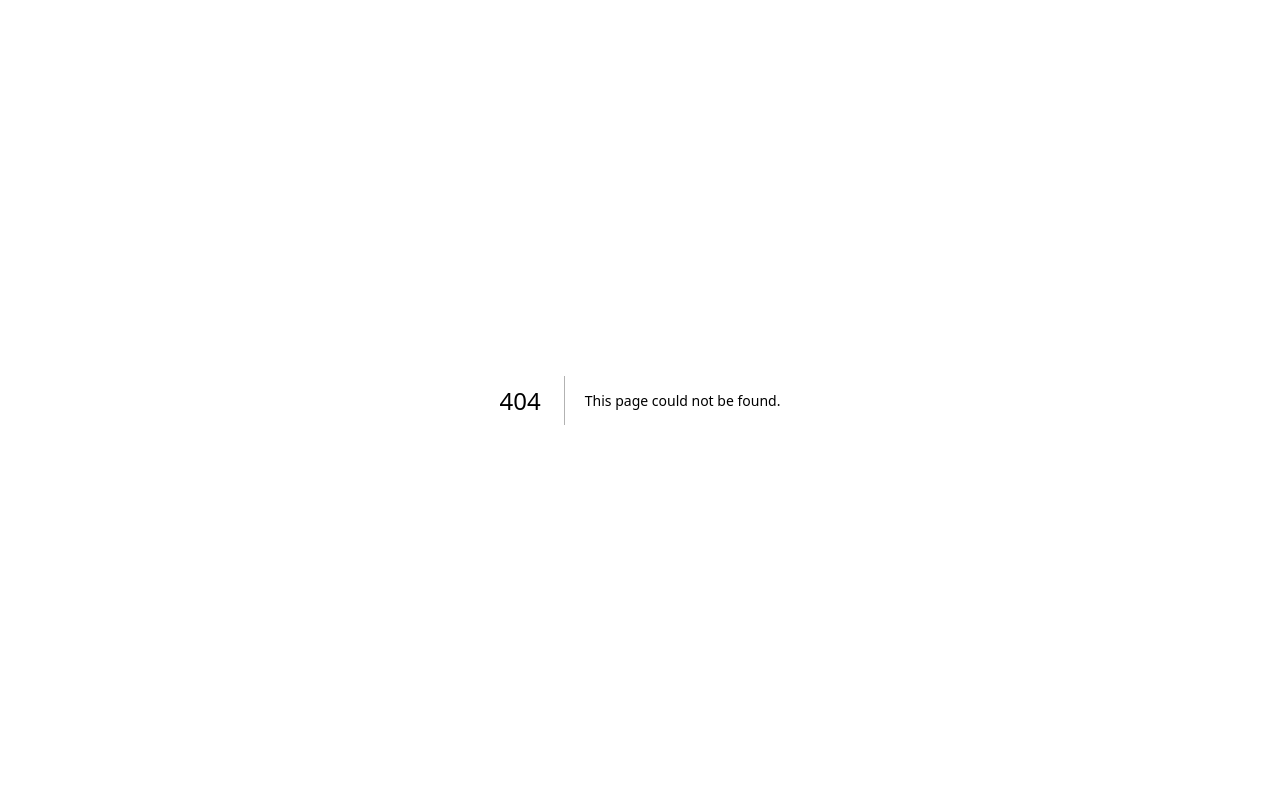
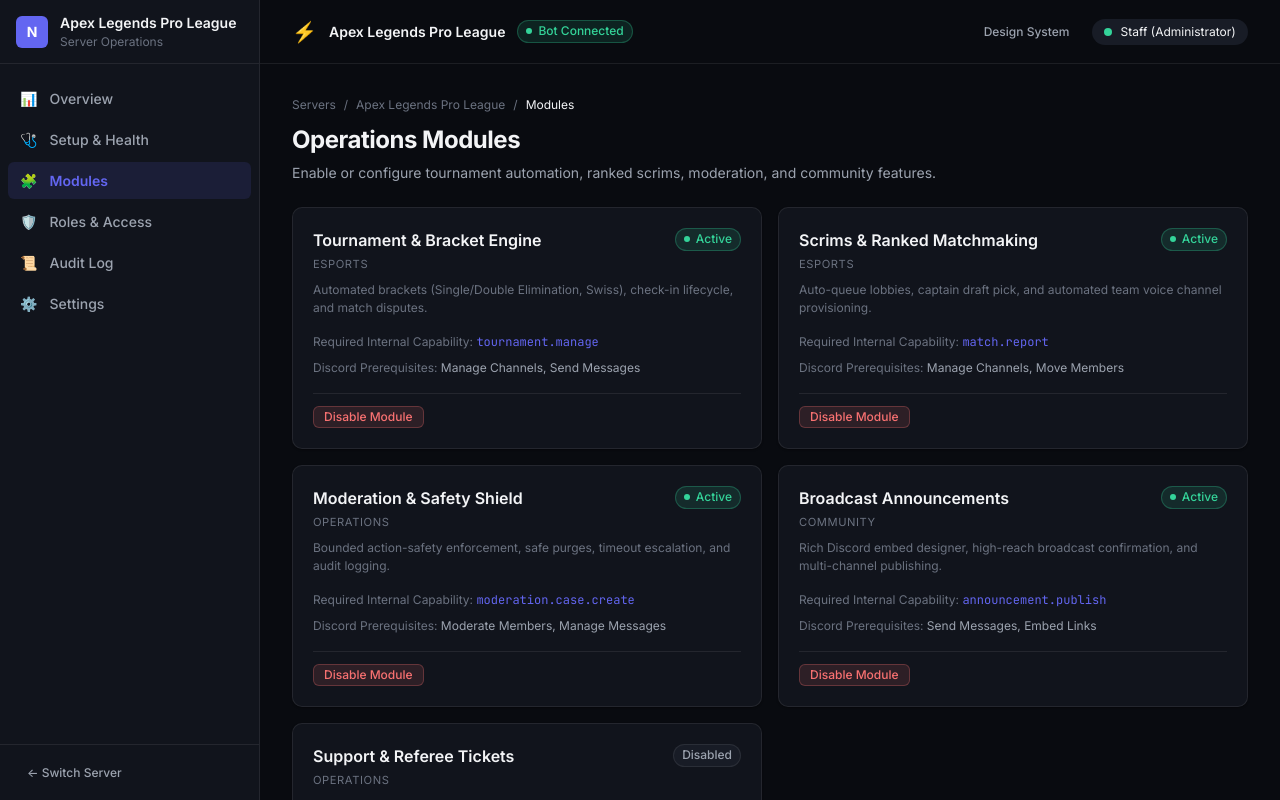
Before and after one commit to Gopal2006/gaming-discord-platform, a Next.js app in the folder apps/web/: page /guilds/1/modules in a window 1280 px wide. Before the commit this address had no page. Shown: the top 800 px of the page. Built offline with nearby package versions, Linux system fonts and the light colour scheme.

Commit message:
feat(web): implement operations module directory with capability requirements

```diff
--- /dev/null
+++ b/apps/web/src/app/guilds/[guildId]/modules/page.tsx
@@ -0,0 +1,152 @@
+"use client";
+
+import React, { useState } from "react";
+import Link from "next/link";
+import { useParams } from "next/navigation";
+import {
+  Card,
+  CardHeader,
+  CardTitle,
+  CardDescription,
+  CardContent,
+  CardFooter,
+  Badge,
+  Button,
+  Alert,
+} from "@nexus/ui";
+import { MOCK_MODULES, MOCK_GUILDS } from "../../../../lib/api";
+
+export default function ModuleDirectoryPage() {
+  const params = useParams();
+  const guildId = (params?.guildId as string) || "123456789012345678";
+  const guild = MOCK_GUILDS.find((g) => g.id === guildId) || MOCK_GUILDS[0];
+
+  const [modules, setModules] = useState(MOCK_MODULES);
+  const [toggleAlert, setToggleAlert] = useState<string | null>(null);
+
+  const toggleModule = (modId: string) => {
+    setModules((prev) =>
+      prev.map((m) => {
+        if (m.id === modId) {
+          const nextState = !m.enabled;
+          setToggleAlert(
+            `Module "${m.name}" is now ${nextState ? "enabled" : "disabled"}.`,
+          );
+          return { ...m, enabled: nextState };
+        }
+        return m;
+      }),
+    );
+  };
+
+  return (
+    <div>
+      <div className="nexus-breadcrumbs">
+        <Link href="/">Servers</Link>
+        <span>/</span>
+        <span>{guild?.name}</span>
+        <span>/</span>
+        <span style={{ color: "var(--text-primary)" }}>Modules</span>
+      </div>
+
+      <div className="nexus-page-header">
+        <div>
+          <h1 className="nexus-page-title">Operations Modules</h1>
+          <p className="nexus-page-desc">
+            Enable or configure tournament automation, ranked scrims,
+            moderation, and community features.
+          </p>
+        </div>
+      </div>
+
+      {toggleAlert && (
+        <Alert status="info" title="Module Updated">
+          {toggleAlert}
+        </Alert>
+      )}
+
+      <div
+        className="nexus-grid nexus-grid--cols-2"
+        style={{ gap: "var(--space-4)" }}
+      >
+        {modules.map((mod) => (
+          <Card key={mod.id}>
+            <CardHeader>
+              <div
+                style={{
+                  display: "flex",
+                  justifyContent: "space-between",
+                  alignItems: "flex-start",
+                }}
+              >
+                <div>
+                  <CardTitle>{mod.name}</CardTitle>
+                  <span
+                    style={{
+                      fontSize: "0.7rem",
+                      color: "var(--text-muted)",
+                      textTransform: "uppercase",
+                      letterSpacing: "0.05em",
+                    }}
+                  >
+                    {mod.category}
+                  </span>
+                </div>
+                <Badge
+                  status={mod.enabled ? "success" : "neutral"}
+                  dot={mod.enabled}
+                >
+                  {mod.enabled ? "Active" : "Disabled"}
+                </Badge>
+              </div>
+              <CardDescription style={{ marginTop: "var(--space-2)" }}>
+                {mod.description}
+              </CardDescription>
+            </CardHeader>
+            <CardContent>
+              <div
+                style={{
+                  display: "flex",
+                  flexDirection: "column",
+                  gap: "var(--space-2)",
+                  fontSize: "var(--text-xs)",
+                }}
+              >
+                <div>
+                  <span style={{ color: "var(--text-muted)" }}>
+                    Required Internal Capability:{" "}
+                  </span>
+                  <span
+                    style={{
+                      fontFamily: "var(--font-mono)",
+                      color: "var(--accent-primary)",
+                    }}
+                  >
+                    {mod.requiredCapability}
+                  </span>
+                </div>
+                <div>
+                  <span style={{ color: "var(--text-muted)" }}>
+                    Discord Prerequisites:{" "}
+                  </span>
+                  <span style={{ color: "var(--text-secondary)" }}>
+                    {mod.prerequisites.join(", ")}
+                  </span>
+                </div>
+              </div>
+            </CardContent>
+            <CardFooter>
+              <Button
+                variant={mod.enabled ? "danger" : "primary"}
+                size="sm"
+                onClick={() => toggleModule(mod.id)}
+              >
+                {mod.enabled ? "Disable Module" : "Enable Module"}
+              </Button>
+            </CardFooter>
+          </Card>
+        ))}
+      </div>
+    </div>
+  );
+}
```
